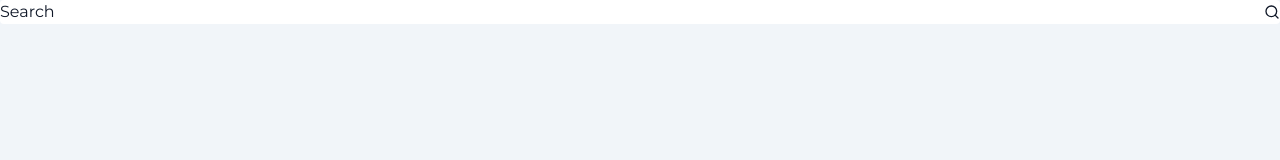
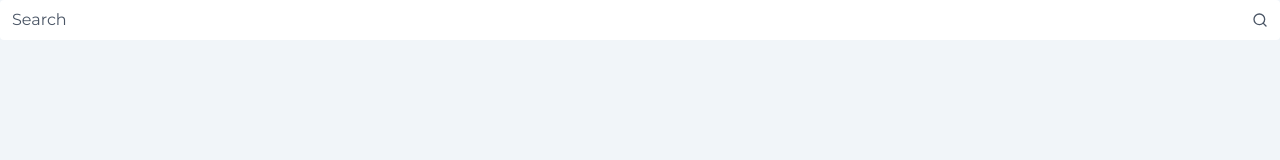
Before and after one commit to davinaleong/proj-davdevs-2025, a Next.js app: page / in a window 1280 px wide. Shown: the top 160 px of the page. Built offline with nearby package versions, Linux system fonts and the light colour scheme.

Commit message:
Improve on the brand component

```diff
--- a/app/components/Brand.tsx
+++ b/app/components/Brand.tsx
@@ -3,11 +3,26 @@ import Image from 'next/image'
 
 import Logo from "./../assets/images/logo.svg"
 
-export default function Brand() {
+interface BrandProps {
+    className?: string;
+    logoSize?: number;
+    showText?: boolean;
+}
+
+export default function Brand({
+    className = "",
+    logoSize = 16,
+    showText = true
+}: BrandProps) {
     return (
-        <Link href="/" className="flex items-center gap-2 text-blue-500 dark:text-blue-100">
-            <Image src={Logo} alt="Dav/Devs Logo" width={16} height={16} />
-            <span className="uppercase font-bold">Dav/Devs</span>
+        <Link
+            href="/"
+            className={`flex items-center gap-2 text-blue-500 dark:text-blue-100 ${className}`}
+        >
+            <Image src={Logo} alt="Dav/Devs Logo" width={logoSize} height={logoSize} />
+            {showText && (
+                <span className="uppercase font-bold">Dav/Devs</span>
+            )}
         </Link>
     )
 }
--- a/app/page.tsx
+++ b/app/page.tsx
@@ -1,13 +1,9 @@
-import { Search } from "lucide-react"
+import SearchInput from "./components/SearchInput";
 
 export default function Home() {
   return (
     <div>
-      <form className="flex items-center gap-2 bg-white dark:bg-blue-100 rounded-sm overflow-hidden">
-        <label htmlFor="input-search">Search</label>
-        <input type="text" id="input-search" className="flex-1"/>
-        <Search size={16} />
-      </form>
+      <SearchInput />
     </div>
   );
 }
```
